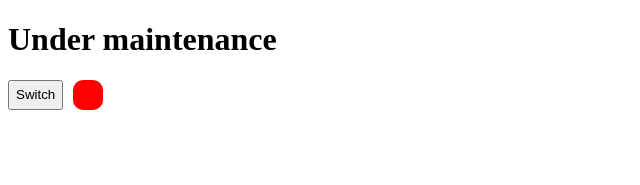
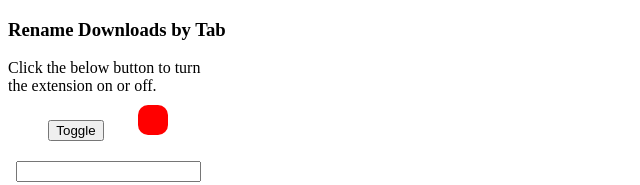
Before and after one commit to hakanyalniz/renameDownloads, a browser extension: page hello.html in a window 1280 px wide. Shown: the whole page, without its empty margins (0-640 px from the left). Drawn offline with Linux system fonts and the light colour scheme.

Commit message:
Reworking the popup appearance, HTML and CSS.

```diff
--- a/hello.html
+++ b/hello.html
@@ -4,10 +4,16 @@
     <link rel="stylesheet" href="styles.css" />
   </head>
   <body>
-    <h1 id="test">Under maintenance</h1>
-    <div class="container">
-      <button id="switch-button">Switch</button>
-      <div id="switch-indicator"></div>
+    <h3>Rename Downloads by Tab</h3>
+    <div class="general-container">
+      <div>Click the below button to turn the extension on or off.</div>
+      <div class="flex-container">
+        <div class="toggle-container">
+          <button id="switch-button">Toggle</button>
+          <div id="switch-indicator"></div>
+        </div>
+        <input type="text" />
+      </div>
     </div>
 
     <script src="popup.js"></script>
--- a/styles.css
+++ b/styles.css
@@ -1,9 +1,25 @@
-.container {
+.general-container {
+  width: 200px;
+}
+
+.flex-container {
   display: flex;
+  flex-direction: column;
+  align-items: center;
   gap: 10px;
 }
 
+.toggle-container {
+  margin: 0 auto;
+  padding: 10px;
+}
+
+#switch-button {
+  margin-right: 30px;
+}
+
 #switch-indicator {
+  display: inline-block;
   border-radius: 10px;
   width: 30px;
   height: 30px;
```
